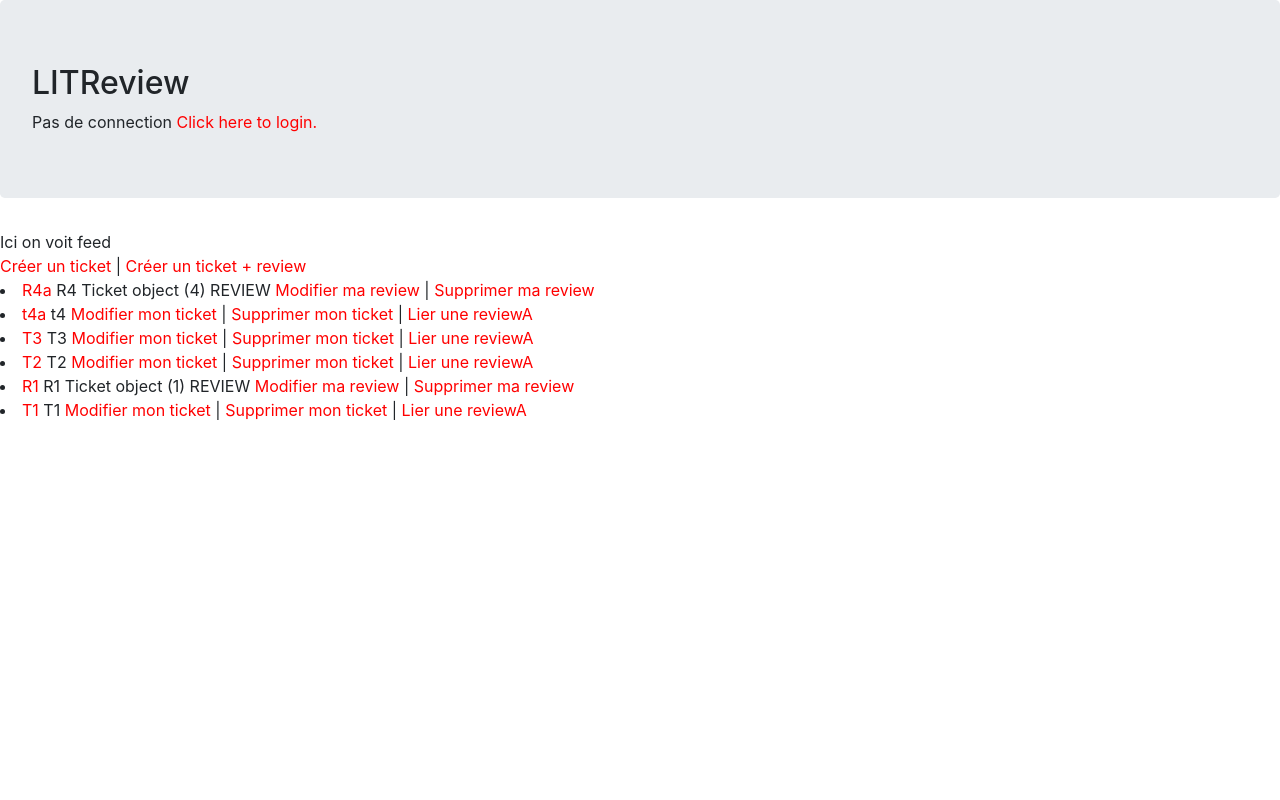
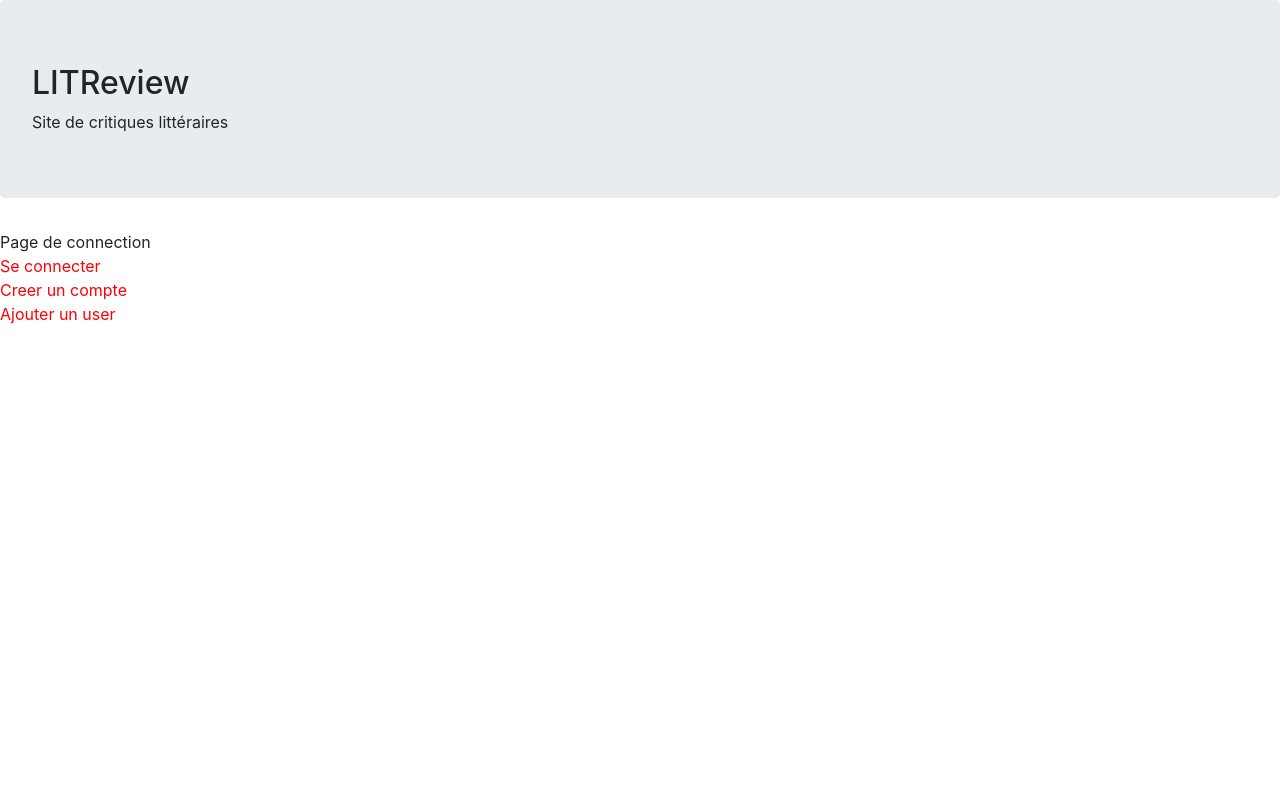
Before and after one commit to Morelromain/OC_P9_litreview, a Django app: page / in a window 1280 px wide. Run offline with Django 3.2, Linux system fonts and the light colour scheme; data comes from the database, SQL or seed files in the repository; both versions use the stored data as it was after the commit; some libraries are stand-ins or nearby versions.

Commit message:
Change path and url connection

```diff
--- a/OC_P9/settings.py
+++ b/OC_P9/settings.py
@@ -130,4 +130,4 @@ MEDIA_ROOT = os.path.join(BASE_DIR, 'media')
 
 
 AUTH_USER_MODEL = 'utilisateur.User'
-LOGIN_REDIRECT_URL = '/'
+LOGIN_REDIRECT_URL = '/feed'
--- a/OC_P9/urls.py
+++ b/OC_P9/urls.py
@@ -22,6 +22,7 @@ from django.conf.urls.static import static
 
 urlpatterns = [
     path('admin/', admin.site.urls),
+    path('', include('utilisateur.urls')),
     path('', include('critique.urls')),
-    #path('', include('utilisateur.urls')),
+
 ] + static(settings.MEDIA_URL, document_root=settings.MEDIA_ROOT)
--- a/critique/urls.py
+++ b/critique/urls.py
@@ -6,9 +6,9 @@ from OC_P9 import settings
 
 urlpatterns = [
 
-    path('', views.feed, name="feed"),
+    path('feed', views.feed, name="feed"),
 
-    path('accounts/', include('django.contrib.auth.urls')),
+    #path('accounts/', include('django.contrib.auth.urls')),
 
     path('addreview', views.create_review, name="addreview"),
     path('addreview/<int:id_review>', views.create_review, name="addreview"),
--- a/templates/main.html
+++ b/templates/main.html
@@ -12,7 +12,8 @@
     {% if user.is_authenticated %}
     Vous êtes connecté, {{ user.username }} !  <a href="{% url 'logout'%}"> Se déconnecter</a>
     {% else %}
-    Pas de connection <a href="{% url 'login'%}">Click here to login.</a>
+    <a>Site de critiques littéraires</a>
+    <!-- Pas de connection <a href="{% url 'login'%}">Click here to login.</a> -->
     {% endif %}
 </div>
 {% block content %}
--- a/templates/registration/logged_out.html
+++ b/templates/registration/logged_out.html
@@ -1,6 +1,6 @@
 {% extends "main.html" %}
 
 {% block content %}
-  <p>Logged out!</p>
-  <a href="{% url 'login'%}">Click here to login again.</a>
+  <p>Vous êtes déconnecter</p>
+  <p><a href="{% url 'connection' %}">Revenir page de connection</a></p>
 {% endblock %}
--- a/templates/registration/login.html
+++ b/templates/registration/login.html
@@ -21,6 +21,7 @@ page login.html
   </form>
 
   {# Assumes you setup the password_reset view in your URLconf #}
-  <p><a href="{% url 'password_reset' %}">Lost password?</a></p>
+  <!--<p><a href="{% url 'password_reset' %}">Lost password?</a></p>-->
+  <p><a href="{% url 'connection' %}">Annuler</a></p>
 
 {% endblock %}
--- a/utilisateur/templates/connection.html
+++ b/utilisateur/templates/connection.html
@@ -4,39 +4,18 @@
     <link rel="stylesheet" href="{% static 'css/style.css' %}">
 {% endblock %}
 {% block content %}
-    Page de connection
-    <ul>
-    {% if users %}
-        {% for user in users %}
-            <li>{{ user.username}}</a> |
-        {% endfor %}
+    Page de connection <br>
+
+    {% if user.is_authenticated %}
+        Bienvenue, {{ user.username }} !<br>
+        <a href="{% url 'feed' %}">ENTRER</a><br>
+        <a href="{% url 'logout'%}"> Se déconnecter</a><br>
     {% else %}
-    <span class="text-danger">Il n'y a pas d'users</span>
-    {% endif %}
-    </ul>
-
-
-
-
-
-
-
-
-    {% if form.instance.id %}
-        <form method="POST" action="{% url 'connection' id_user=form.instance.id %}">
-    {% else %}
-        <form method="POST" action="{% url 'connection'%}">
+        <a href="{% url 'login'%}">Se connecter</a><br>
+        <a href="{% url 'login'%}">Creer un compte</a><br>
     {% endif %}
 
-    {% csrf_token %}
-    {{ form }}
-    <input type="submit">
     </form>
-
-
-
-
-    <a href="{% url 'test' %}">Se loguer</a>
     <a href="{% url 'register' %}">Ajouter un user</a>
 
 {% endblock %}
--- a/utilisateur/urls.py
+++ b/utilisateur/urls.py
@@ -11,6 +11,7 @@ urlpatterns = [
     path('', views.connection, name="connection"),
     path('register', views.create_user, name="register"),
     path('test', views.test, name="test"),
+
     path('accounts/', include('django.contrib.auth.urls')),
 
 
--- a/utilisateur/views.py
+++ b/utilisateur/views.py
@@ -7,38 +7,11 @@ from django.contrib.auth import get_user_model
 from django.contrib.auth import authenticate, login, logout
 
 
-def connection(request, id_user=None):
 
-    """instance_user = User.objects.get(pk=id_user) if id_user is not None else None
-    if request.method == "POST":
-        form = UserForm(request.POST, instance=instance_user)
-        username = request.POST.get('username')
-        password = request.POST.get('password')
-        user = authenticate(request, username=username, password=password)
-        if form.is_valid():
-            return redirect('connection')
-        #if user is not None:
-        #    login(request, user)
-        #    return redirect('test.html')
-    return render(request, 'connection.html')"""
+def connection(request):
 
-    '''instance_user = User.objects.get(pk=id_user) if id_user is not None else None
-    if request.method == "GET":
-        form = UserForm(instance=instance_user)
-        return render(request, 'connection.html', locals())
-
-    elif request.method == "POST":
-        form = UserForm(request.POST, instance=instance_user)
-        username = request.POST.get('username')
-        password = request.POST.get('password')
-
-        user = authenticate(request, username=username, password=password)
-
-        if user is not None:
-            login(request, user)
-            return redirect('test')'''
-    return redirect('test')
-
+    return render(request, 'connection.html', locals())
+    #return redirect('feed')
 
 def create_user(request, id_user=None):
     #a modif (basé sur ticket, créé ET modif)
@@ -55,3 +28,6 @@ def create_user(request, id_user=None):
 def test(request):
     users = User.objects.all()
     return render(request, 'test.html', {'users': users})
+
+def disconnect(request):
+    pass
```
Also changed, not shown: db.sqlite3, utilisateur/templates/registera.html (renamed from utilisateur/templates/register.html).
